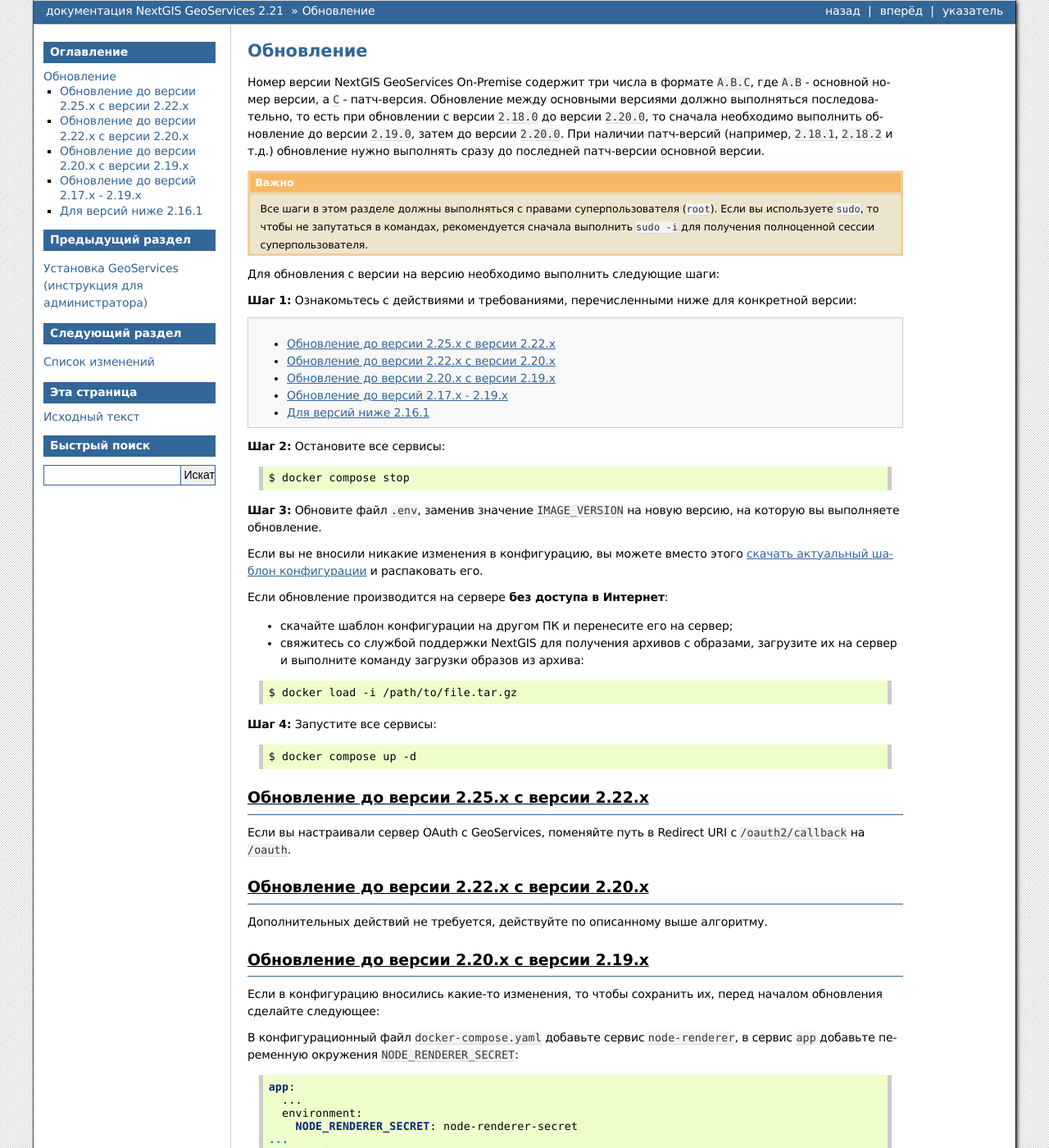
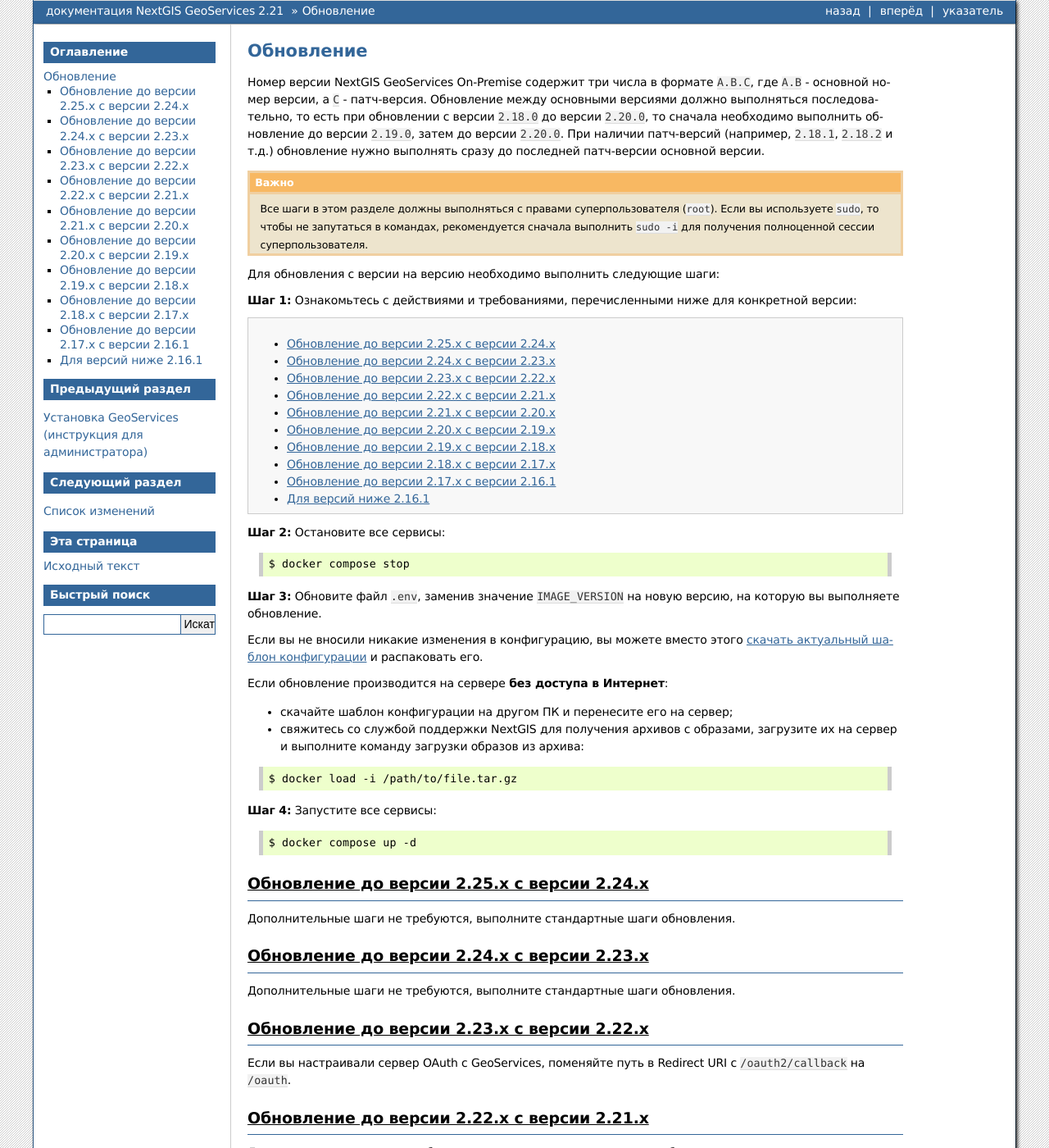
Before and after one commit to nextgis/docs_geoserv_prem, a Sphinx documentation site: the page built from source/upgrade.rst, in a window 1280 px wide and 1400 px high. Shown: the whole window at 82% size. Built offline with Sphinx 7.4.7, drawn with Linux system fonts in a browser that asks for light colours; formulas are drawn with MathJax 3; some of the changed text lies outside the part shown.

Commit message:
Reword versions uprade

```diff
--- a/source/upgrade.rst
+++ b/source/upgrade.rst
@@ -43,16 +43,30 @@
 
   $ docker compose up -d
 
+Обновление до версии 2.25.x с версии 2.24.x
+-------------------------------------------
 
-Обновление до версии 2.25.x с версии 2.22.x
+Дополнительные шаги не требуются, выполните стандартные шаги обновления.
+
+Обновление до версии 2.24.x с версии 2.23.x
+-------------------------------------------
+
+Дополнительные шаги не требуются, выполните стандартные шаги обновления.
+
+Обновление до версии 2.23.x с версии 2.22.x
 -------------------------------------------
 
 Если вы настраивали сервер OAuth с GeoServices, поменяйте путь в Redirect URI с ``/oauth2/callback`` на ``/oauth``.
 
-Обновление до версии 2.22.x с версии 2.20.x
+Обновление до версии 2.22.x с версии 2.21.x
 -------------------------------------------
 
-Дополнительных действий не требуется, действуйте по описанному выше алгоритму.
+Дополнительные шаги не требуются, выполните стандартные шаги обновления.
+
+Обновление до версии 2.21.x с версии 2.20.x
+-------------------------------------------
+
+Дополнительные шаги не требуются, выполните стандартные шаги обновления.
 
 Обновление до версии 2.20.x с версии 2.19.x
 -------------------------------------------
@@ -78,10 +92,20 @@
 
 Если никаких изменений не вносилось, вы можете вместо этого на шаге 3 скачать актуальный шаблон и распаковать.
 
-Обновление до версий 2.17.x - 2.19.х
+Обновление до версии 2.19.x с версии 2.18.x
 -------------------------------------------
 
-Дополнительных действий не требуется, действуйте по описанному выше алгоритму.
+Дополнительных действий не требуется, дейс
+
+Обновление до версии 2.18.x с версии 2.17.x
+-------------------------------------------
+
+Дополнительные шаги не требуются, выполните стандартные шаги обновления.
+
+Обновление до версии 2.17.x с версии 2.16.1
+-------------------------------------------
+
+Дополнительные шаги не требуются, выполните стандартные шаги обновления.
 
 Для версий ниже 2.16.1
 ----------------------
```
